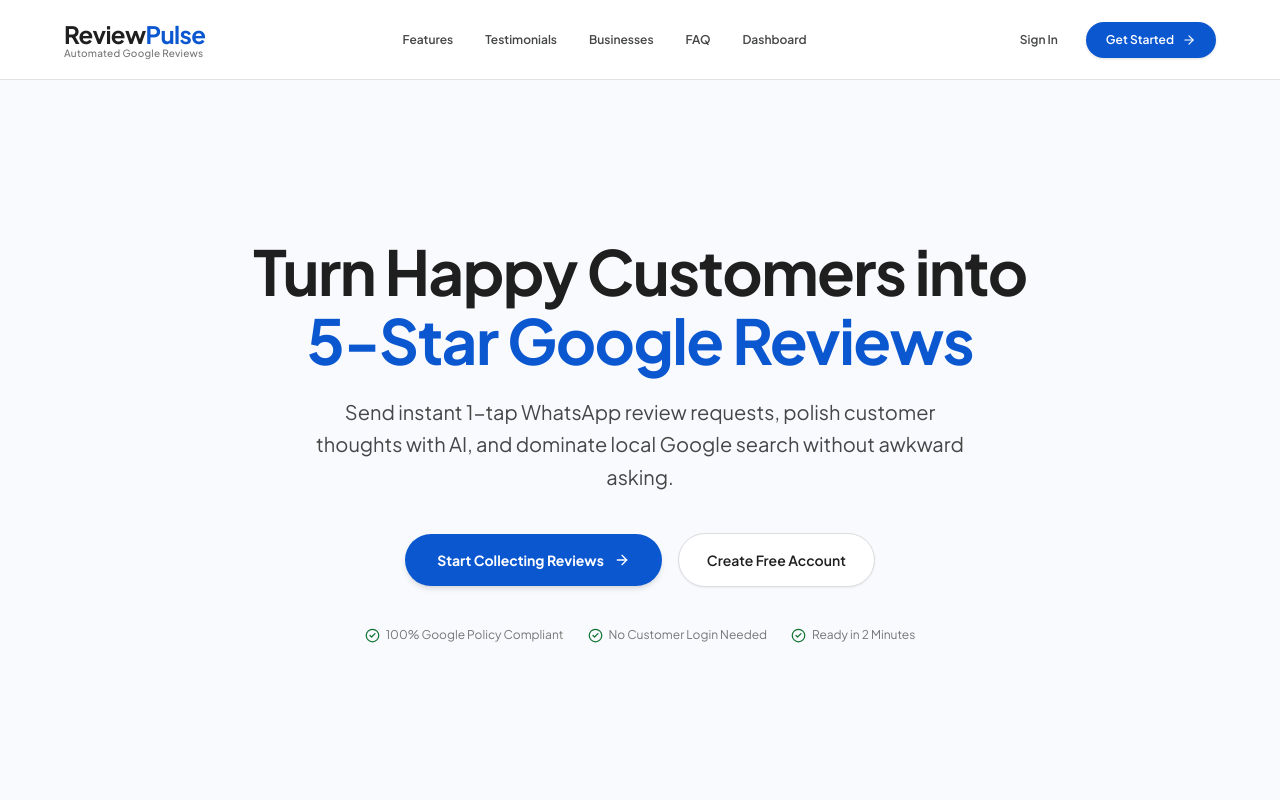
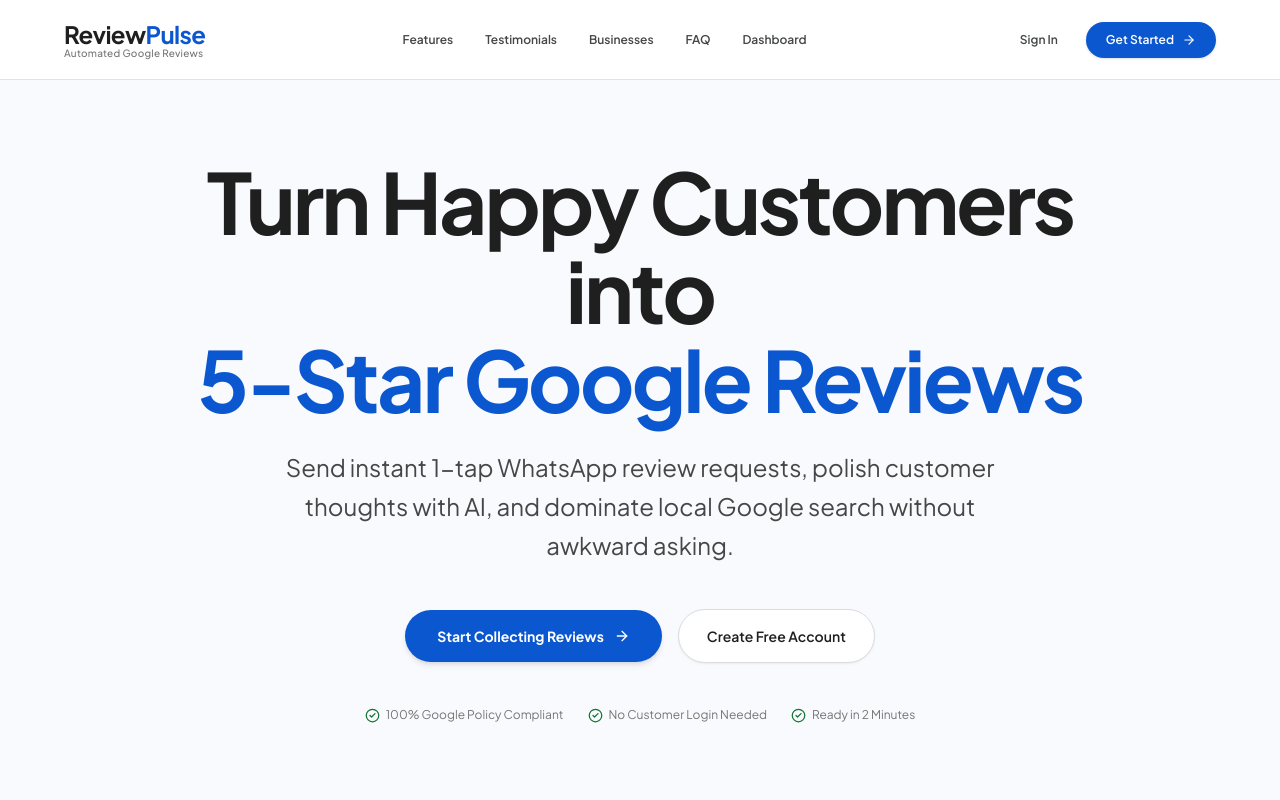
Before and after one commit to supportquranic/Review-pulse, a Next.js app: page / in a window 1280 px wide. Shown: the top 800 px of the page. Built offline with nearby package versions, Linux system fonts and the light colour scheme.

Commit message:
style: increase hero heading size and weight for grand visual impact

```diff
--- a/src/app/page.tsx
+++ b/src/app/page.tsx
@@ -259,16 +259,16 @@ export default function HomePage() {
 
       <main className="flex-1 space-y-20 pb-16">
         {/* 1. Full-Screen Hero Headline & Value Pitch */}
-        <section className="min-h-[calc(100vh-5rem)] flex flex-col items-center justify-center text-center px-6 py-12 max-w-5xl mx-auto space-y-8 select-none">
-          <div className="space-y-5 flex flex-col items-center">
-            {/* Main Headline - Short & Balanced 2 Lines */}
-            <h1 className="text-4xl sm:text-5xl lg:text-[62px] font-black text-[#1f1f1f] tracking-tight leading-[1.12] max-w-4xl">
+        <section className="min-h-[calc(100vh-5rem)] flex flex-col items-center justify-center text-center px-6 py-12 max-w-6xl mx-auto space-y-9 select-none">
+          <div className="space-y-6 flex flex-col items-center">
+            {/* Main Headline - Bigger, Bolder & Grand Impact */}
+            <h1 className="text-5xl sm:text-6xl md:text-7xl lg:text-[76px] xl:text-[84px] font-black text-[#1f1f1f] tracking-[-0.035em] leading-[1.06] max-w-5xl">
               Turn Happy Customers into <br />
               <span className="text-[#0b57d0]">5-Star Google Reviews</span>
             </h1>
 
             {/* Subheading */}
-            <p className="text-base sm:text-lg lg:text-xl text-[#444746] max-w-2xl leading-relaxed">
+            <p className="text-lg sm:text-xl lg:text-2xl text-[#444746] max-w-3xl leading-relaxed font-normal">
               Send instant 1-tap WhatsApp review requests, polish customer thoughts with AI, and dominate local Google search without awkward asking.
             </p>
           </div>
```
